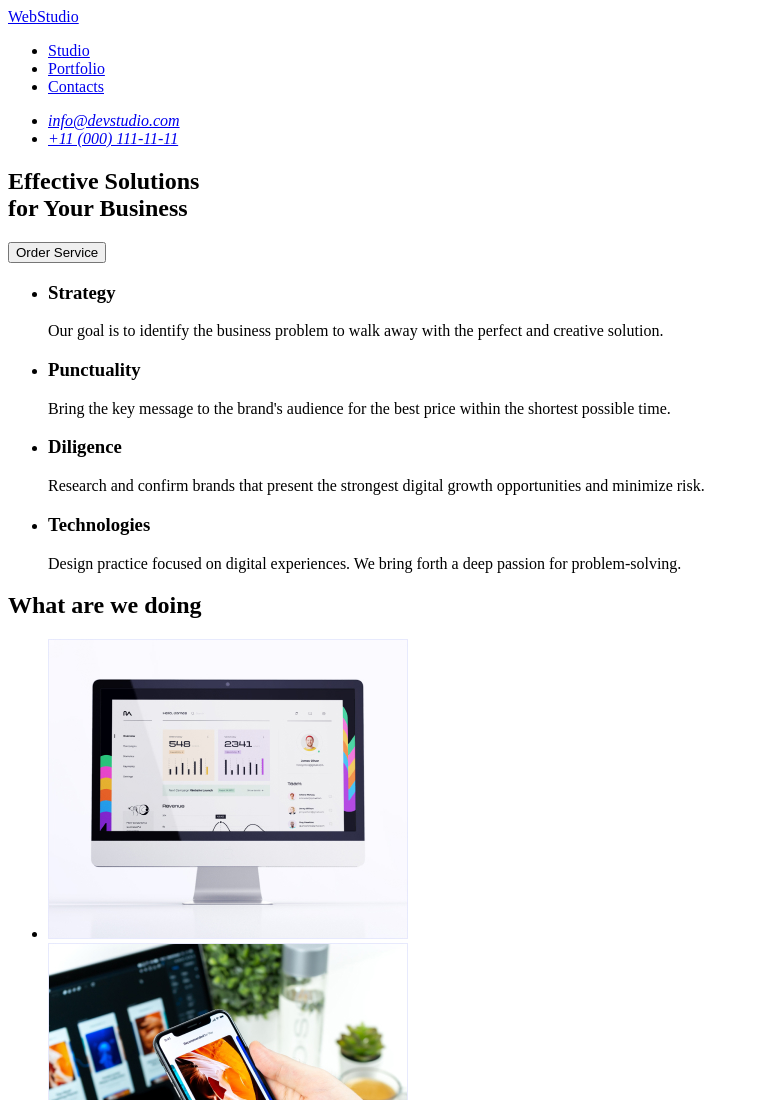
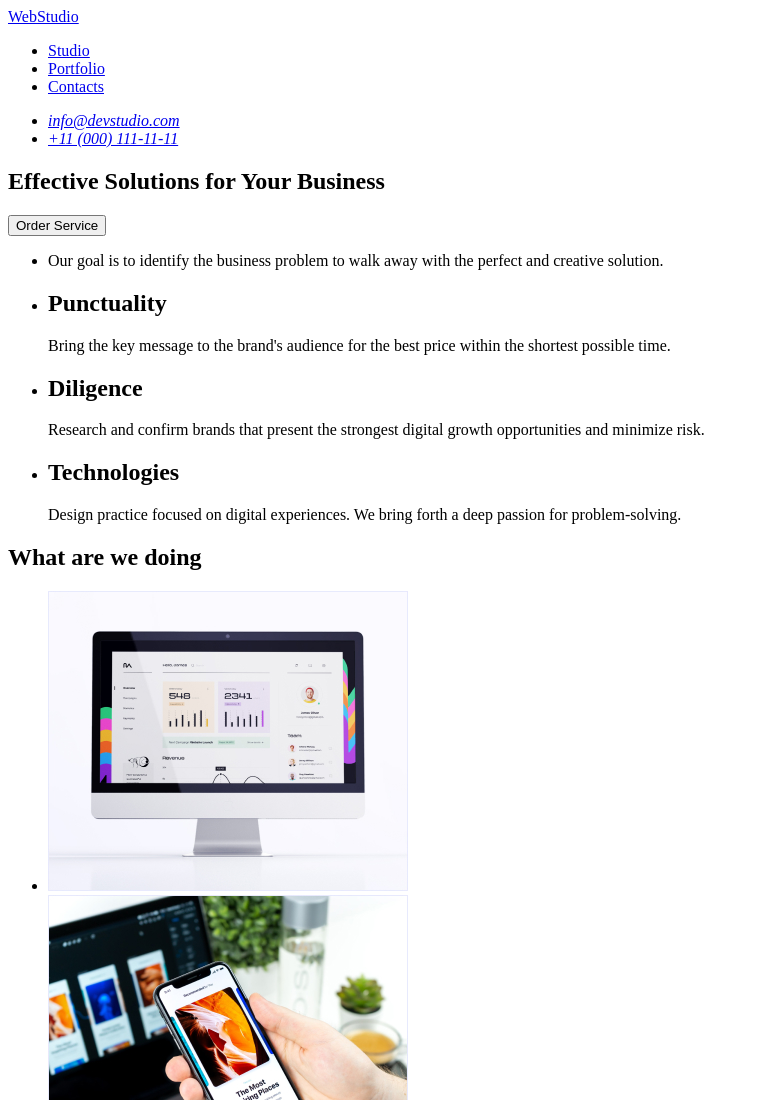
Before and after one commit to caguda/goit-markup-hw-01, a plain HTML site: page index.html in a window 1280 px wide. Shown: the top 1100 px of the page, without its empty margins (0-759 px from the left). Drawn offline with Linux system fonts and the light colour scheme.

Commit message:
Update index.html

```diff
--- a/index.html
+++ b/index.html
@@ -37,28 +37,27 @@
     <main>
         <!--Section1-->
         <section>
-            <h1>Effective Solutions<br>
-                for Your Business</h1><button type="button" class="button">Order Service</button>
+            <h1>Effective Solutions for Your Business</h1><button type="button" class="button">Order Service</button>
         </section><!--Section2-->
         <section>
             <ul>
                 <li>
-                    <h3>Strategy</h3>
+                    <title><h2>Strategy</h2></title>
                     <p>Our goal is to identify the business problem to walk away with the perfect and creative solution.
                     </p>
                 </li>
                 <li>
-                    <h3>Punctuality</h3>
+                    <h2>Punctuality</h2>
                     <p>Bring the key message to the brand's audience for the best price within the shortest possible
                         time.</p>
                 </li>
                 <li>
-                    <h3>Diligence</h3>
+                    <h2>Diligence</h2>
                     <p>Research and confirm brands that present the strongest digital growth opportunities and minimize
                         risk.</p>
                 </li>
                 <li>
-                    <h3>Technologies</h3>
+                    <h2>Technologies</h2>
                     <p>Design practice focused on digital experiences. We bring forth a deep passion for
                         problem-solving.</p>
                 </li>
```
